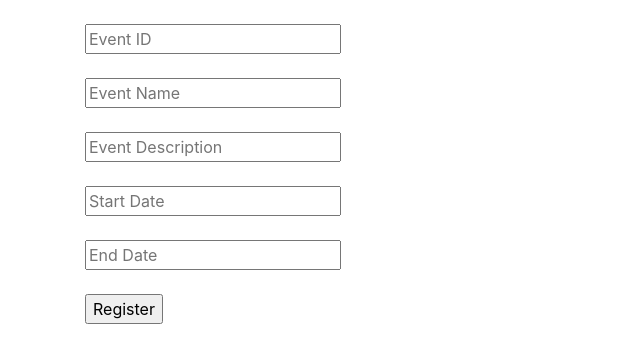
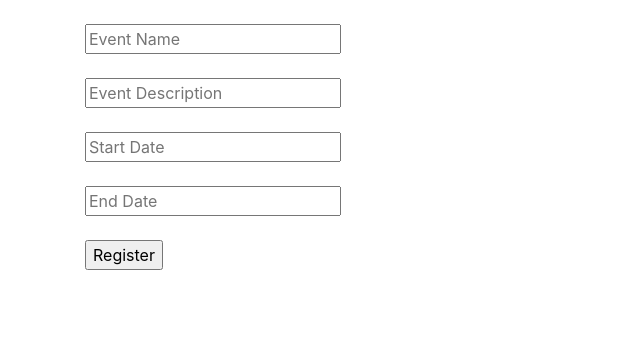
Before and after one commit to rajni0829/Codechef_Management_System, a Django app: page /codechef_management_app/event_form in a window 1280 px wide. Shown: the top 363 px of the page, without its empty margins (0-640 px from the left). Run offline with Django 3.2, Linux system fonts and the light colour scheme; parts of the project's set-up code (start-up, migrations or seed data) failed here and were passed over; some libraries are stand-ins or nearby versions.

Commit message:
fourth commit

```diff
--- a/Codechef_management_system/urls.py
+++ b/Codechef_management_system/urls.py
@@ -31,6 +31,4 @@ urlpatterns = [
     path("codechef_management_app/event_form",views.event_form,name="event_form" ),
 
 
-
-
 ]+static(settings.MEDIA_URL,document_root=settings.MEDIA_ROOT)+static(settings.STATIC_URL,document_root=settings.STATIC_ROOT)
--- a/codechef_management_app/templates/event_form.html
+++ b/codechef_management_app/templates/event_form.html
@@ -19,13 +19,7 @@
     <form action="event_form" method="post">
       {% csrf_token %}
 <br>
-      <input
-        type="text"
-        name="event_id"
-        placeholder="Event ID"
-        required>
 
-      <br /><br>
       <input
         type="text"
         name="title"
--- a/codechef_management_app/templates/login.html
+++ b/codechef_management_app/templates/login.html
@@ -40,7 +40,3 @@
     </div>
   </body>
 </html>
-
-
-
-</html>
--- a/codechef_management_app/views.py
+++ b/codechef_management_app/views.py
@@ -12,7 +12,6 @@ def showDemoPage(request):
     return render(request,"demo.html")
 
 
-
 def register(request):
     if request.method == "POST":
         first_name = request.POST['first_name']
@@ -23,6 +22,8 @@ def register(request):
         prn = request.POST['prn']
         password1 = request.POST['password1']
         password2 = request.POST['password2']
+        # is_staff = "0"
+
 
         if password1 == password2:
             if User.objects.filter(username=username).exists():
@@ -55,24 +56,24 @@ def executive_register(request):
         prn = request.POST['prn']
         password1 = request.POST['password1']
         password2 = request.POST['password2']
-        role_id = "2"
+        # role_id = "2"
+        is_staff = "1"
 
         if password1 == password2:
             if User.objects.filter(username=username).exists():
                 messages.info(request,'Username Taken')
-                return redirect("/")
+                return redirect("executive_register")
             elif User.objects.filter(email=email).exists():
                 messages.info(request,'Email Taken')
-                return redirect("/")
+                return redirect("executive_register")
             else:
-                user = User.objects.create_user(role_id = role_id,username=username ,codechef_id=codechef_id,password=password1,email=email,first_name=first_name,last_name=last_name,prn=prn)
+                user = User.objects.create_user(is_staff=is_staff,username=username ,codechef_id=codechef_id,password=password1,email=email,first_name=first_name,last_name=last_name,prn=prn)
                 user.save();
-                messages.info('Member Successfully Added !')
+                # messages.info('Member Successfully Added !')
                 return redirect('events')
         else:
             messages.info(request,"Password not Macthing...")
-            return redirect('/')
-        return redirect('/')
+            return redirect('executive_register')
     else:
         return render(request,"executive_register.html")
 
@@ -97,44 +98,22 @@ def logoutt(request):
     auth.logout(request)
     return redirect("/")
 
-
-# def events(request):
-#     return render(request,"events.html")
-
-# def events(request):
-#     if request.method == "POST":
-#         return render(request,"events.html")
-#     else:
-#         return HttpResponse("Hello")
-#         event = Events.objects.all()
-#         return render(request,'codechef_management_app/events.html',{'eve':event})
-
 def events(request):
-    event = Events.objects.all()
+    event = Events.objects.order_by('-start_date')
     return render(request,'events.html',{'eve':event})
 
 
 
 def event_form(request):
     if request.method == "POST":
-        event_id = request.POST['event_id']
         title = request.POST['title']
         description = request.POST['description']
         start_date = request.POST['start_date']
         end_date = request.POST['end_date']
 
-        if event_id == event_id:
-            if User.objects.filter(event_id=event_id).exists():
-                messages.info(request,'Event ID Taken')
-                return redirect("event_form")
-            else:
-                eventss = Events.objects.create_user(description = description,start_date=start_date ,end_date=end_date,event_id=event_id,title=title)
-                eventss.save();
-                messages.info('Event Added!')
-                return redirect('event_form')
-        else:
-            # messages.info(request,"Password not Macthing...")
-            return redirect('event_form')
-        return redirect('event_form')
+        eventss = Events.objects.create(description = description,start_date=start_date ,end_date=end_date,title=title)
+        eventss.save();
+        return redirect('events')
+
     else:
         return render(request,"event_form.html")
```
Also changed, not shown: codechef_management_app/models.py (+0 -43 lines), codechef_management_app/templates/events.html (+14 -2 lines), codechef_management_app/migrations/0008_remove_user_role_id.py (added).
